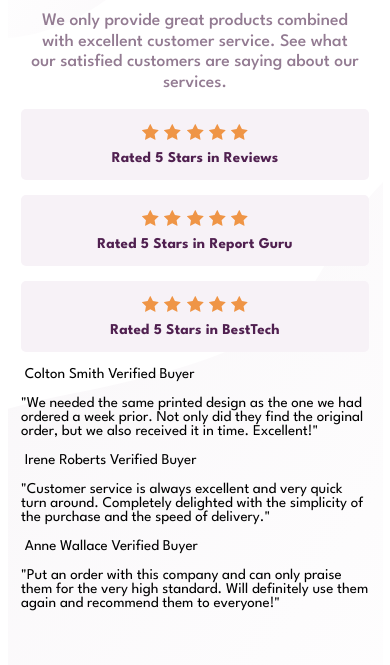
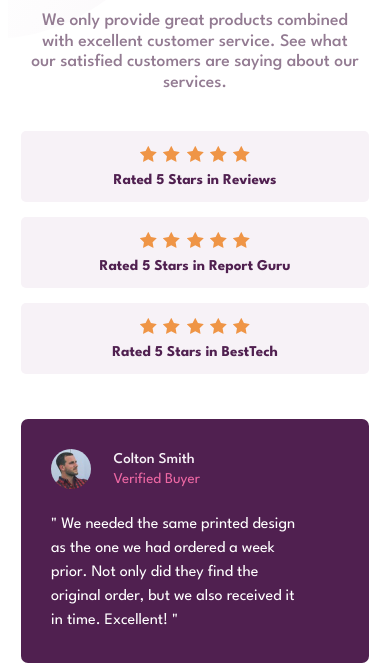
Before and after one commit to JakubLipnicki/social-proof-section-fMentor, a plain HTML site: page index.html in a window 390 px wide. Shown: the part 194-859 px from the top of the page. Drawn offline with Linux system fonts and the light colour scheme.

Commit message:
mobile layout

```diff
--- a/index.html
+++ b/index.html
@@ -70,37 +70,43 @@
         <div class="user-reviews-block">
           <div class="review-card">
             <div class="user">
-              <img src="" alt="">
+              <img src="images/image-colton.jpg" alt="colton.jpg">
+              <div class="user-info">
                 <span class="username">Colton Smith </span>
                 <span class="user-type">Verified Buyer</span>
               </div>
+            </div>
             <p class="review-p">
-              "We needed the same printed design as the one we had ordered a week prior.
+              " We needed the same printed design as the one we had ordered a week prior.
               Not only did they find the original order, but we also received it in time.
-              Excellent!"
+              Excellent! "
             </p>
           </div>
 
           <div class="review-card">
             <div class="user">
-              <img src="" alt="">
+              <img src="images/image-irene.jpg" alt="irene.jpg">
+              <div class="user-info">
                 <span class="username">Irene Roberts</span>
                 <span class="user-type">Verified Buyer</span>
               </div>
+            </div>
             <p class="review-p">
-              "Customer service is always excellent and very quick turn around. Completely
-              delighted with the simplicity of the purchase and the speed of delivery."
+              " Customer service is always excellent and very quick turn around. Completely
+              delighted with the simplicity of the purchase and the speed of delivery. "
             </p>
           </div>
           <div class="review-card">
             <div class="user">
-              <img src="" alt="">
+              <img src="images/image-anne.jpg" alt="anne.jpg">
+              <div class="user-info">
                 <span class="username">Anne Wallace</span>
                 <span class="user-type">Verified Buyer</span>
               </div>
+            </div>
             <p class="review-p">
-              "Put an order with this company and can only praise them for the very high
-              standard. Will definitely use them again and recommend them to everyone!"
+              " Put an order with this company and can only praise them for the very high
+              standard. Will definitely use them again and recommend them to everyone! "
             </p>
           </div>
         </div>
--- a/style.css
+++ b/style.css
@@ -41,6 +41,7 @@ h1{
 }
 .ratings{
     width: 100%;
+    margin: 2.5em 0;
 }
 .rating-box{
     background-color: hsl(300, 24%, 96%);
@@ -54,11 +55,48 @@ h1{
     padding: 1em 0;
 }
 .stars-box img{
-    margin: 0 0.05rem 0.5rem 0.05rem;
+    margin: 0 0.08rem 0.5rem 0.08rem;
 }
 .rating-p{
     margin: 0;
     color: hsl(300, 43%, 22%);
     font-weight: 700;
-    letter-spacing: 0.01rem;
 }
+.user-reviews-block{
+    margin: 3em 0;
+}
+.review-card{
+    background-color: hsl(300, 43%, 22%);
+    padding: 2em 2em;
+    border-radius: 7px;
+    margin: 1em 0;
+}
+.user{
+    display: flex;
+
+}
+.user img{
+    width: 2.5rem;
+    border-radius: 900px;
+}
+.user-info{
+    display: flex;
+    flex-direction: column;
+    justify-content: space-around;
+    margin-left: 1.5em;
+}
+.username{
+    color: hsl(300, 24%, 96%);
+    font-weight: 500;
+}
+.user-type{
+    color: hsl(333, 80%, 67%);
+}
+.review-p{
+    color: hsl(0, 0%, 100%);
+    margin: 1.5em 0;
+    line-height: 1.5em;
+    margin-bottom: 0;
+    width: 27ch;
+    font-size: 1rem;
+}
```
Lines whose indentation alone changed are shown as unchanged.
